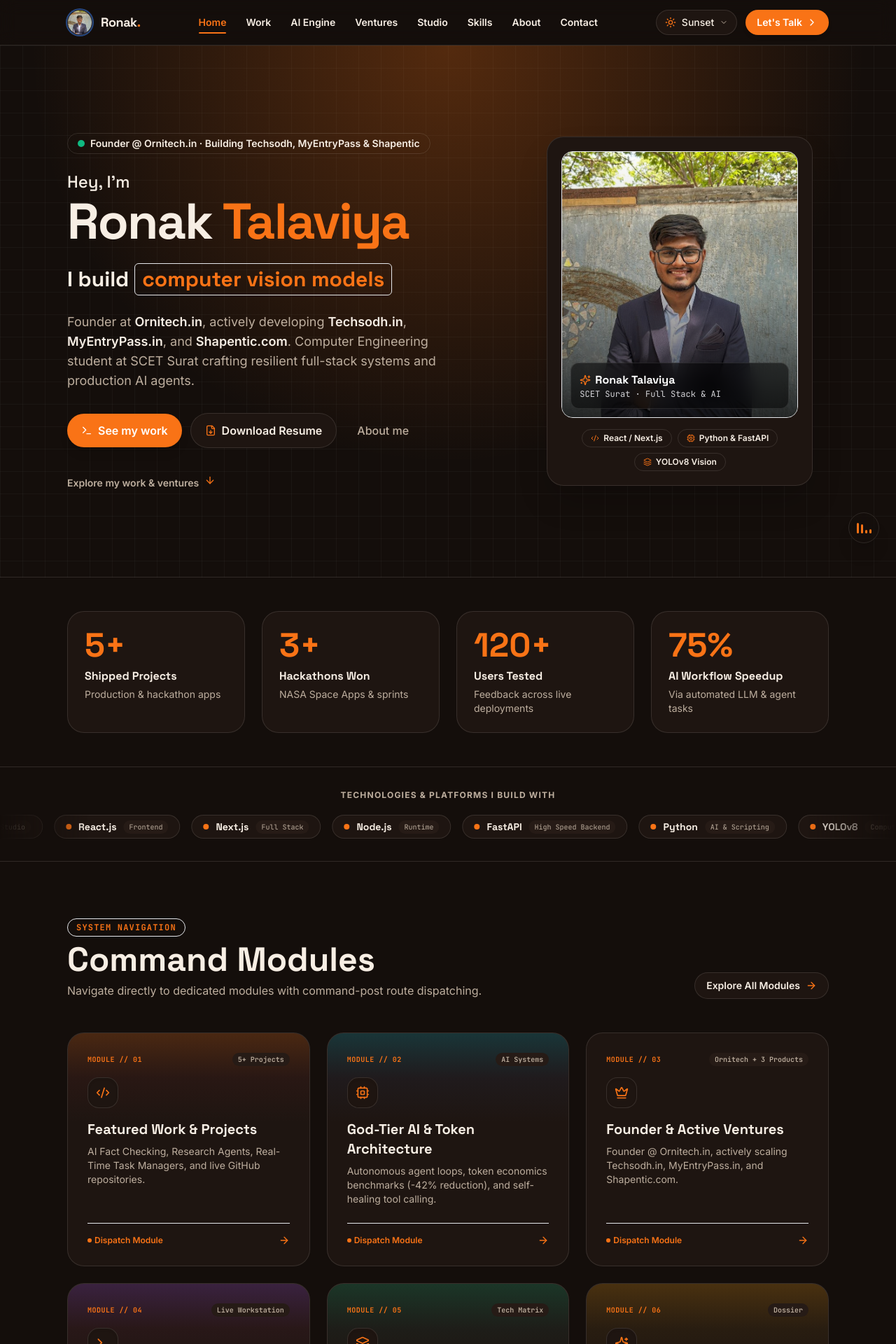
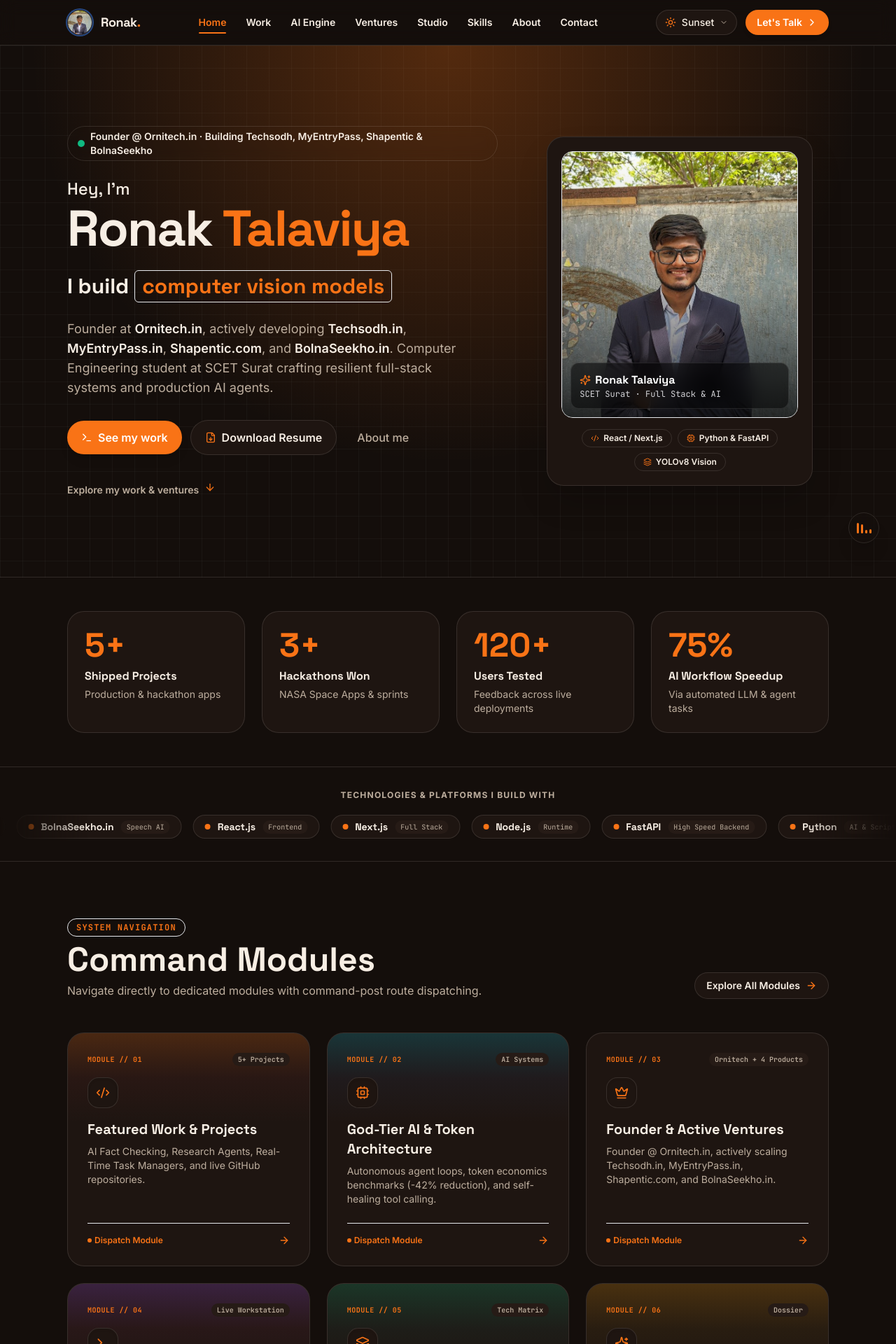
Before and after one commit to Ronak501/Portfolio, a Next.js app: page / in a window 1280 px wide. Shown: the top 1920 px of the page at 70% size. Built offline with nearby package versions, Linux system fonts and the light colour scheme.

Commit message:
feat: add BolnaSeekho.in venture and building status across hero, ventures page, marquee, studio, and SEO

```diff
--- a/app/layout.tsx
+++ b/app/layout.tsx
@@ -29,13 +29,14 @@
   metadataBase: new URL('https://ronak501.github.io'),
   title: 'Ronak Talaviya | Founder & Full Stack AI Developer',
   description:
-    'Portfolio of Ronak Talaviya — Founder @ Ornitech.in, building Techsodh.in, MyEntryPass.in, and Shapentic.com. Full Stack & AI Developer.',
+    'Portfolio of Ronak Talaviya — Founder @ Ornitech.in, building Techsodh.in, MyEntryPass.in, Shapentic.com, and BolnaSeekho.in. Full Stack & AI Developer.',
   keywords: [
     'Ronak Talaviya',
     'Ornitech',
     'Techsodh',
     'MyEntryPass',
     'Shapentic',
+    'BolnaSeekho',
     'Full Stack Developer',
     'AI Engineer',
     'Next.js',
@@ -47,7 +48,7 @@
   openGraph: {
     title: 'Ronak Talaviya | Founder & Full Stack AI Developer',
     description:
-      'Founder @ Ornitech.in. Exploring autonomous AI architectures, smart city systems, and scalable full-stack products.',
+      'Founder @ Ornitech.in · Building Techsodh, MyEntryPass, Shapentic, and BolnaSeekho. Autonomous AI architectures & scalable full-stack products.',
     url: 'https://ronak501.github.io/',
     siteName: 'Ronak Talaviya Portfolio',
     images: [
@@ -65,7 +66,7 @@
     card: 'summary_large_image',
     title: 'Ronak Talaviya | Founder & Full Stack AI Developer',
     description:
-      'Founder @ Ornitech.in · Building Techsodh, MyEntryPass, Shapentic. AI & Web Systems.',
+      'Founder @ Ornitech.in · Building Techsodh, MyEntryPass, Shapentic, BolnaSeekho. AI & Web Systems.',
     images: ['/Ronak.jpeg'],
     creator: '@ronak_51',
   },
--- a/app/page.tsx
+++ b/app/page.tsx
@@ -42,9 +42,9 @@
     href: '/ventures',
     category: 'MODULE // 03',
     description:
-      'Founder @ Ornitech.in, actively scaling Techsodh.in, MyEntryPass.in, and Shapentic.com.',
+      'Founder @ Ornitech.in, actively scaling Techsodh.in, MyEntryPass.in, Shapentic.com, and BolnaSeekho.in.',
     icon: Crown,
-    badge: 'Ornitech + 3 Products',
+    badge: 'Ornitech + 4 Products',
     gradient: 'from-accent/25 via-accent/5 to-transparent',
   },
   {
--- a/app/ventures/page.tsx
+++ b/app/ventures/page.tsx
@@ -5,7 +5,7 @@
 export const metadata: Metadata = {
   title: 'Ventures & Companies | Ronak Talaviya',
   description:
-    'Founder @ Ornitech.in, actively scaling Techsodh.in, MyEntryPass.in, and Shapentic.com. Real-world platforms and civic AI innovations.',
+    'Founder @ Ornitech.in, actively scaling Techsodh.in, MyEntryPass.in, Shapentic.com, and BolnaSeekho.in. Real-world platforms and civic AI innovations.',
 };
 
 export default function VenturesPage() {
--- a/components/AboutSection.tsx
+++ b/components/AboutSection.tsx
@@ -60,7 +60,7 @@
             </h3>
 
             <p className="text-sm sm:text-base text-muted-foreground leading-relaxed">
-              I&apos;m the Founder of <strong className="text-foreground">Ornitech.in</strong>, actively developing <strong className="text-foreground">Techsodh.in</strong>, <strong className="text-foreground">MyEntryPass.in</strong>, and <strong className="text-foreground">Shapentic.com</strong>, while completing my 3rd year in Computer Engineering at SCET, Surat.
+              I&apos;m the Founder of <strong className="text-foreground">Ornitech.in</strong>, actively developing <strong className="text-foreground">Techsodh.in</strong>, <strong className="text-foreground">MyEntryPass.in</strong>, <strong className="text-foreground">Shapentic.com</strong>, and <strong className="text-foreground">BolnaSeekho.in</strong>, while completing my 3rd year in Computer Engineering at SCET, Surat.
             </p>
 
             <p className="text-sm sm:text-base text-muted-foreground leading-relaxed">
--- a/components/Hero.tsx
+++ b/components/Hero.tsx
@@ -54,7 +54,7 @@
                 <span className="absolute inline-flex size-full animate-ping rounded-full bg-emerald-500 opacity-75" />
                 <span className="relative inline-flex size-2.5 rounded-full bg-emerald-500" />
               </span>
-              <span>Founder @ Ornitech.in · Building Techsodh, MyEntryPass & Shapentic</span>
+              <span>Founder @ Ornitech.in · Building Techsodh, MyEntryPass, Shapentic & BolnaSeekho</span>
             </a>
 
             {/* Intro text */}
@@ -79,7 +79,7 @@
 
             {/* Short Bio */}
             <p className="max-w-xl text-base sm:text-lg text-muted-foreground leading-relaxed">
-              Founder at <strong className="text-foreground font-semibold">Ornitech.in</strong>, actively developing <strong className="text-foreground font-semibold">Techsodh.in</strong>, <strong className="text-foreground font-semibold">MyEntryPass.in</strong>, and <strong className="text-foreground font-semibold">Shapentic.com</strong>. Computer Engineering student at SCET Surat crafting resilient full-stack systems and production AI agents.
+              Founder at <strong className="text-foreground font-semibold">Ornitech.in</strong>, actively developing <strong className="text-foreground font-semibold">Techsodh.in</strong>, <strong className="text-foreground font-semibold">MyEntryPass.in</strong>, <strong className="text-foreground font-semibold">Shapentic.com</strong>, and <strong className="text-foreground font-semibold">BolnaSeekho.in</strong>. Computer Engineering student at SCET Surat crafting resilient full-stack systems and production AI agents.
             </p>
 
             {/* Action Buttons */}
--- a/components/InteractiveDevStudio.tsx
+++ b/components/InteractiveDevStudio.tsx
@@ -76,7 +76,7 @@
         reply = 'Available commands: skills, projects, ventures, contact, whoami, clear';
         break;
       case 'whoami':
-        reply = 'Ronak Talaviya: Founder @ Ornitech.in | Building Techsodh.in, MyEntryPass.in, Shapentic.com | Computer Eng @ SCET';
+        reply = 'Ronak Talaviya: Founder @ Ornitech.in | Building Techsodh.in, MyEntryPass.in, Shapentic.com, BolnaSeekho.in | Computer Eng @ SCET';
         break;
       case 'skills':
         reply = 'Frontend: React, Next.js, TS | Backend: Node.js, FastAPI, Python | AI: YOLOv8, NLP | DB: MongoDB, Docker';
@@ -85,7 +85,7 @@
         reply = '1. AI Fact Checking | 2. Research Paper Agent | 3. Social Media Analyzer | 4. Task Management | 5. Motel System';
         break;
       case 'ventures':
-        reply = '1. Ornitech.in (Founder) | 2. Techsodh.in | 3. MyEntryPass.in | 4. Shapentic.com | 5. Swachh Sense';
+        reply = '1. Ornitech.in (Founder) | 2. Techsodh.in | 3. MyEntryPass.in | 4. Shapentic.com | 5. BolnaSeekho.in | 6. Swachh Sense';
         break;
       case 'contact':
         reply = 'Email: ronaktalaviya51@gmail.com | GitHub: github.com/Ronak501 | LinkedIn: ronak-talaviya';
--- a/components/Marquee.tsx
+++ b/components/Marquee.tsx
@@ -5,6 +5,7 @@
   { name: 'Techsodh.in', tag: 'Venture' },
   { name: 'MyEntryPass.in', tag: 'Venture' },
   { name: 'Shapentic.com', tag: 'Product Studio' },
+  { name: 'BolnaSeekho.in', tag: 'Speech AI' },
   { name: 'React.js', tag: 'Frontend' },
   { name: 'Next.js', tag: 'Full Stack' },
   { name: 'Node.js', tag: 'Runtime' },
--- a/components/VenturesSection.tsx
+++ b/components/VenturesSection.tsx
@@ -11,6 +11,7 @@
   Compass,
   Layers,
   Crown,
+  Mic,
 } from 'lucide-react';
 import { sound } from '@/lib/audio';
 
@@ -71,6 +72,20 @@
     borderColor: 'hover:border-purple-500/50',
     icon: Layers,
   },
+  {
+    title: 'BolnaSeekho.in',
+    url: 'https://bolnaseekho.in',
+    tagline: 'Interactive Speech, Communication & Language Learning Platform',
+    description:
+      'AI-powered verbal communication and public speaking training ecosystem. Designed to build conversational confidence, pronunciation accuracy, and expressive fluency through voice interaction.',
+    role: 'Creator & Lead Architect',
+    tags: ['Speech AI', 'Language Learning', 'EdTech', 'Voice Models', 'Next.js'],
+    badge: 'Building',
+    isPrimary: false,
+    accentColor: 'from-amber-500/20 via-orange-500/5 to-transparent',
+    borderColor: 'hover:border-amber-500/50',
+    icon: Mic,
+  },
 ];
 
 const CIVIC_AI_VENTURES = [
@@ -122,18 +137,20 @@
             Companies & <span className="text-accent">Products</span>
           </h2>
           <p className="mt-2 text-sm sm:text-base text-muted-foreground">
-            From founding <strong>Ornitech.in</strong> to launching specialized software platforms like <strong>Techsodh</strong>, <strong>MyEntryPass</strong>, and <strong>Shapentic</strong>.
+            From founding <strong>Ornitech.in</strong> to launching specialized software platforms like <strong>Techsodh</strong>, <strong>MyEntryPass</strong>, <strong>Shapentic</strong>, and <strong>BolnaSeekho</strong>.
           </p>
         </div>
 
-        {/* Core Ventures Grid (4 Key Products) */}
+        {/* Core Ventures Grid (Flagship Founder + Active Products) */}
         <div className="grid gap-6 md:grid-cols-2 mb-12">
           {CORE_VENTURES.map((v) => {
             const Icon = v.icon;
             return (
               <div
                 key={v.title}
-                className={`group relative flex flex-col justify-between rounded-3xl border bg-card p-6 sm:p-8 transition-all duration-300 hover:-translate-y-1 hover:shadow-2xl ${v.borderColor} overflow-hidden`}
+                className={`group relative flex flex-col justify-between rounded-3xl border bg-card p-6 sm:p-8 transition-all duration-300 hover:-translate-y-1 hover:shadow-2xl ${v.borderColor} ${
+                  v.isPrimary ? 'md:col-span-2 border-accent/40 ring-1 ring-accent/20' : ''
+                } overflow-hidden`}
               >
                 {/* Background glow gradient */}
                 <div
```
